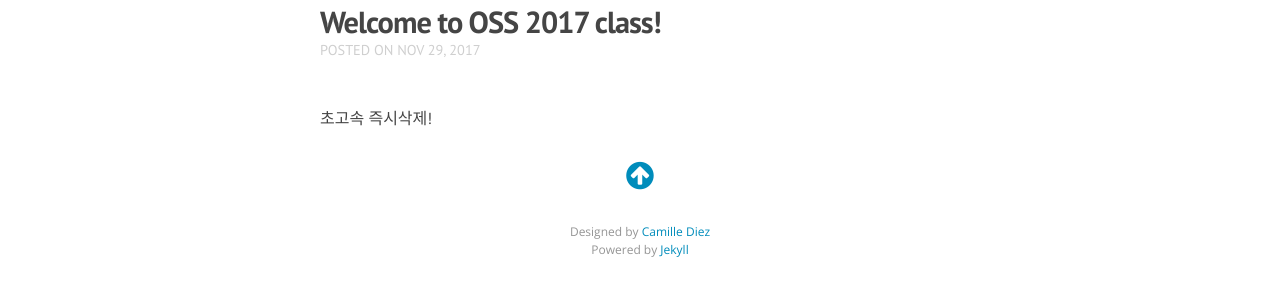
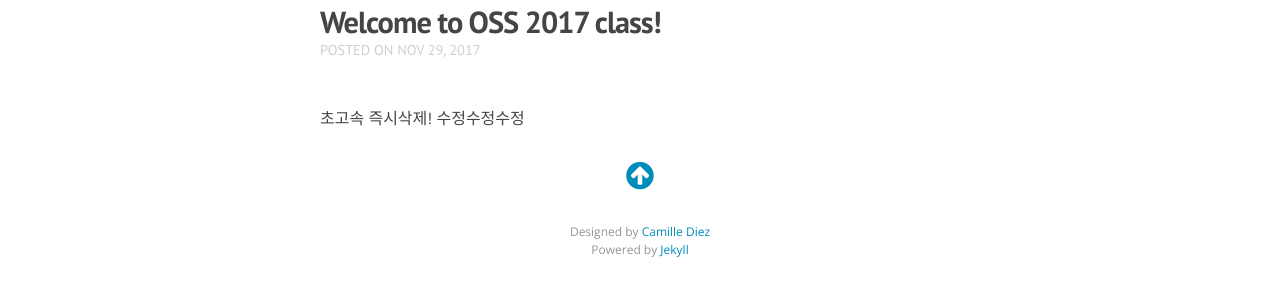
Before and after one commit to diezcami/polar-bear-theme, a Jekyll site: the page built from _posts/2017-11-29-welcome.markdown, in a window 1280 px wide. Shown: the part 473-769 px from the top of the page. Built offline with Jekyll 4.4.1, drawn with Linux system fonts in a browser that asks for light colours; nearby versions of some CDN libraries; Markdown is read by kramdown in place of the engine named in the settings.

Commit message:
Update 2017-11-29-welcome.markdown

```diff
--- a/_posts/2017-11-29-welcome.markdown
+++ b/_posts/2017-11-29-welcome.markdown
@@ -6,3 +6,4 @@ categories:
 ---
 
 초고속 즉시삭제!
+수정수정수정
```
